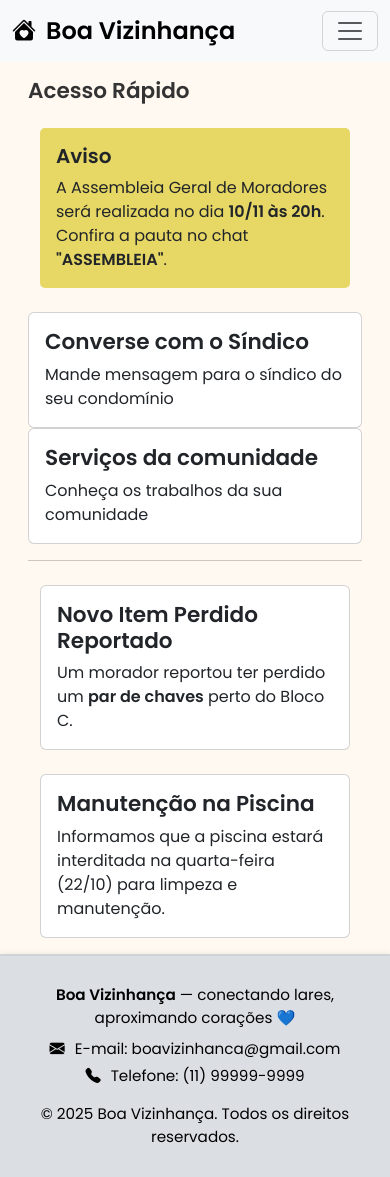
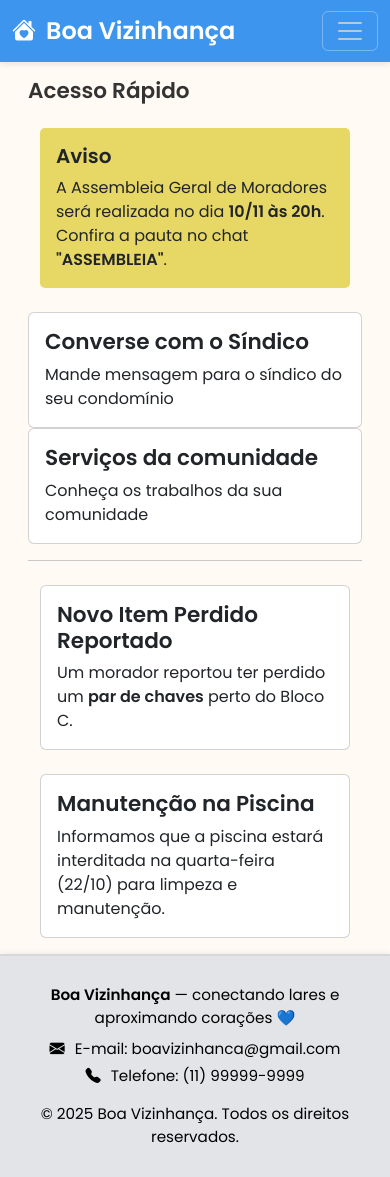
Before and after one commit to p-yuki/rede-social, a Flask app: page / in a window 390 px wide. Run offline with Flask 3, Linux system fonts and the light colour scheme.

Commit message:
mudei algumas coisas

```diff
--- a/static/css/base.css
+++ b/static/css/base.css
@@ -11,7 +11,7 @@
 
 body {
     font-family: 'Poppins', sans-serif;
-    background-color: #fff9f1; /* branco sujo */
+    background-color: #fffaf4; /* branco sujo */
     color: #333;
 }
 
@@ -31,28 +31,15 @@ h1 {
 
 /* NAVBAR */
 .navbar-container {
-    background: #348ce3;
-    display: flex;
-    flex-direction: column;
-    align-items: flex-start;
+    background-color: #3e95ed !important; /* azul viva */
     width: 100%;
-    box-shadow: 0 2px 4px rgba(0, 0, 0, 0.08);
-}
-
-/* parte superior */
-.navbar-top {
-    height: 70px;
-    width: 100%;
-    display: flex;
-    align-items: center;
-    justify-content: space-between;
-    padding: 0 20px;
+    box-shadow: 0 2px 6px rgba(0, 0, 0, 0.1);
 }
 
 .navbar-brand {
     display: flex;
     align-items: center;
-    color: #000; /* preto */
+    color: #fff !important;
     font-weight: 600;
     font-size: 1.5rem;
     gap: 10px;
@@ -60,70 +47,33 @@ h1 {
 }
 
 .navbar-brand:hover {
-    color: #666; /* cinza claro */
+    color: #4c5478 !important;
 }
 
-.navbar-brand img {
-    height: 40px;
-    width: auto;
+.navbar-nav .nav-link {
+    color: #fff !important;
+    font-weight: 500;
+    transition: color 0.3s ease;
+    border-bottom: 3px solid transparent;
 }
 
-/* menu */
-.navbar-menu {
-    width: 100%;
-    display: flex;
-    justify-content: center;
-    border-top: 1px solid rgba(0, 0, 0, 0.1);
-    transition: all 0.3s ease;
+.navbar-nav .nav-link:hover {
+    color: #dceeff !important;
+    border-bottom: 3px solid #3e5bed;
+    background-color: rgba(255, 255, 255, 0.075);
 }
 
-.navbar-menu ul {
-    display: flex;
-    gap: 25px;
-    padding: 10px 0;
+.navbar-toggler {
+    border-color: rgba(255, 255, 255, 0.3);
 }
 
-.navbar-menu a {
-    color: #000;
-    font-weight: 500;
-    transition: color 0.3s ease;
-}
-
-.navbar-menu a:hover {
-    color: #777;
-}
-
-/* comportamento responsivo */
-@media (max-width: 992px) {
-    .navbar-container {
-        flex-direction: row;
-        align-items: center;
-        justify-content: space-between;
-        height: 70px;
-        padding: 0 20px;
-    }
-
-    .navbar-menu {
-        width: auto;
-        border: none;
-        background: transparent;
-        position: relative;
-    }
-
-    .navbar-menu ul {
-        flex-direction: row;
-        gap: 15px;
-        padding: 0;
-    }
-
-    .navbar-menu a {
-        color: #000;
-    }
+.navbar-toggler-icon {
+    filter: invert(1);
 }
 
 /* Rodapé */
 .footer {
-    background-color: #dbdfe4;
+    background-color: #e2e4e7;
     color: #000;
     text-align: center;
     border-top: 2px solid rgba(0, 0, 0, 0.05);
@@ -148,3 +98,11 @@ h1 {
 .footer .bi {
     margin-right: 6px;
 }
+
+.card-body {
+    transition: 0.3s;
+}
+
+.card-body:hover{
+    box-shadow: 5px 5px 16px 5px rgba(0,0,0,0.17);
+}
--- a/templates/base.html
+++ b/templates/base.html
@@ -4,7 +4,7 @@
 <head>
     <meta charset="UTF-8">
     <meta name="viewport" content="width=device-width, initial-scale=1.0">
-    <title>Boa Vizinhança - {% block title %}{% endblock %}</title>
+    <title>Boa Vizinhança {% block title %}{% endblock %}</title>
     <link href="https://cdn.jsdelivr.net/npm/bootstrap@5.3.8/dist/css/bootstrap.min.css" rel="stylesheet"
         integrity="sha384-sRIl4kxILFvY47J16cr9ZwB07vP4J8+LH7qKQnuqkuIAvNWLzeN8tE5YBujZqJLB" crossorigin="anonymous">
     <link rel="stylesheet" href="{{ url_for('static', filename='css/base.css') }}">
@@ -14,7 +14,7 @@
 
 <body>
     <!-- navbar -->
-    <nav class="navbar navbar-expand-lg bg-body-tertiary">
+    <nav class="navbar navbar-expand-lg navbar-container">
         <div class="container-fluid">
             <a class="navbar-brand" href="{{ url_for('painel') }}">
                 <i class="bi bi-house-heart-fill"></i> Boa Vizinhança
@@ -52,7 +52,7 @@
     <footer class="footer mt-auto py-4">
         <div class="container text-center">
             <div class="footer-info mb-2">
-                <p><strong>Boa Vizinhança</strong> — conectando lares, aproximando corações 💙</p>
+                <p><strong>Boa Vizinhança</strong> — conectando lares e aproximando corações 💙</p>
             </div>
             <div class="footer-contacts">
                 <p><i class="bi bi-envelope-fill"></i> E-mail: <a href="mailto:boavizinhanca@gmail.com">boavizinhanca@gmail.com</a></p>
```
